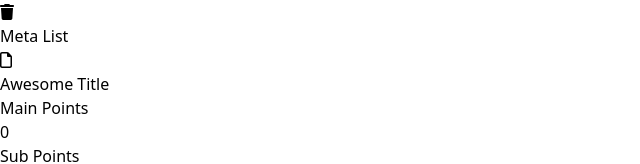
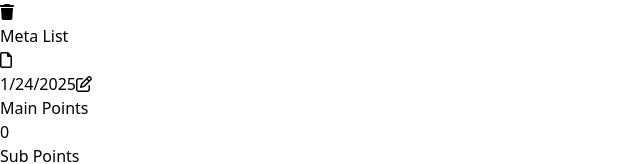
Before and after one commit to CollierTR/Study-Buddy, a React (Vite) app: page / in a window 1280 px wide. Shown: the top 164 px of the page, without its empty margins (0-640 px from the left). Built offline with nearby package versions, Linux system fonts and the light colour scheme.

Commit message:
Added changable title

```diff
--- a/src/App.jsx
+++ b/src/App.jsx
@@ -5,8 +5,12 @@ import NotePanel from "./componets/NotePanel"
 import { Route, Routes } from "react-router"
 import File from "./componets/File"
 
+const today = new Date()
+const date = `${today.getMonth() + 1}/${today.getDate()}/${today.getFullYear()}`
+console.log(date)
+
 const initialAppState = {
-    mainTitle: "Awesome Title",
+    mainTitle: date.toString(),
     bulletLists: [
       {
         title: "Main Points",
@@ -59,6 +63,12 @@ function reducer(state, action) {
     case 'newFile':
       return initialAppState
 
+    case 'updateTitle':
+      return {
+        ...state,
+        mainTitle: action.payload.title
+      }
+
     default:
       return state
 
--- a/src/componets/File.jsx
+++ b/src/componets/File.jsx
@@ -1,7 +1,7 @@
 const File = ({ appState }) => {
   return (
     <div className="flex flex-col justify-center place-items-center p-6 gap-8 text-xl">
-      <h1 className="text-3xl font-bold">{appState.mainTitle}</h1>
+      <h1 className="text-3xl py-2 font-bold">{appState.mainTitle}</h1>
 
       {appState.bulletLists.map((list) => (
         <div key={list.title} className={`flex flex-col gap-2 place-items-center ${list.points[0] ? '' : 'hidden'}`}>
--- a/src/componets/Header.jsx
+++ b/src/componets/Header.jsx
@@ -1,4 +1,4 @@
-import { faFile } from "@fortawesome/free-regular-svg-icons"
+import { faFile, faPenToSquare } from "@fortawesome/free-regular-svg-icons"
 import { faBars, faTrash } from "@fortawesome/free-solid-svg-icons"
 import { FontAwesomeIcon } from "@fortawesome/react-fontawesome"
 import { Link, useLocation } from "react-router"
@@ -9,13 +9,15 @@ const Header = ({appState, dispatch}) => {
 
   return (
     <div className="w-full flex justify-between place-items-center py-2 px-3 text-2xl bg-gray-500">
-        <FontAwesomeIcon icon={faTrash} onClick={() => dispatch({type: 'newFile'})} />
+        <div className="w-1/3 text-left">
+          <FontAwesomeIcon icon={faTrash} onClick={() => dispatch({type: 'newFile'})} />
+        </div>
         <p className="text-xl">Meta List</p>
         {
-          location.pathname === '/' && <Link to={'/seenotes'}><FontAwesomeIcon icon={faFile} /></Link>
+          location.pathname === '/' && <Link className="w-1/3 text-right" to={'/seenotes'}><FontAwesomeIcon icon={faFile} /></Link>
         }
         {
-          location.pathname === '/seenotes' && <Link to={'/'}><FontAwesomeIcon icon={faFile} /></Link>
+          location.pathname === '/seenotes' && <Link className="w-1/3 text-right" to={'/'}><FontAwesomeIcon icon={faPenToSquare} /></Link>
         }
     </div>
   )
--- a/src/componets/NotePanel.jsx
+++ b/src/componets/NotePanel.jsx
@@ -1,4 +1,5 @@
 import BulletList from "./BulletList"
+import TitleInput from "./TitleInput";
 import { useState, useRef, useEffect } from "react";
 import { createPortal } from "react-dom";
 import { FontAwesomeIcon } from "@fortawesome/react-fontawesome";
@@ -23,7 +24,7 @@ const NotePanel = ({ appState, dispatch }) => {
 
   return (
     <div className="text-lg flex flex-col justify-center place-items-center gap-8 p-6">
-        <h1 className="font-bold text-3xl">{appState.mainTitle}</h1>
+        <TitleInput appState={appState} dispatch={dispatch} />
         {
             appState.bulletLists.map((bulletList) => (
                 <BulletList key={bulletList.title} bulletList={bulletList} dispatch={dispatch} />
--- /dev/null
+++ b/src/componets/TitleInput.jsx
@@ -0,0 +1,43 @@
+import { useState } from "react";
+import { FontAwesomeIcon } from "@fortawesome/react-fontawesome";
+import { faPenToSquare } from "@fortawesome/free-regular-svg-icons";
+
+const TitleInput = ({ appState, dispatch }) => {
+  const [editMode, toggleEditMode] = useState(false);
+
+  return (
+    <div className="text-center">
+      {!editMode && (
+        <div onClick={() => toggleEditMode(!editMode)}>
+          <h1 className="font-bold py-2 text-3xl relative">{appState.mainTitle}<FontAwesomeIcon className="px-1 text-sm absolute top-3"  icon={faPenToSquare} /></h1>
+        </div>
+      )}
+
+      {editMode && (
+        <div>
+          <form
+            onSubmit={(e) => {
+              e.preventDefault();
+              if (e.target.title.value) {
+              dispatch({
+                type: "updateTitle",
+                payload: { title: e.target.title.value },
+              });
+              }
+              toggleEditMode(!editMode)
+            }}
+          >
+            <input
+            placeholder="Rename Title..."
+              type="text"
+              name="title"
+              className="font-bold text-3xl text-center w-11/12 shadow-lg rounded-lg py-2 border border-black"
+            />
+          </form>
+        </div>
+      )}
+    </div>
+  );
+};
+
+export default TitleInput;
```
